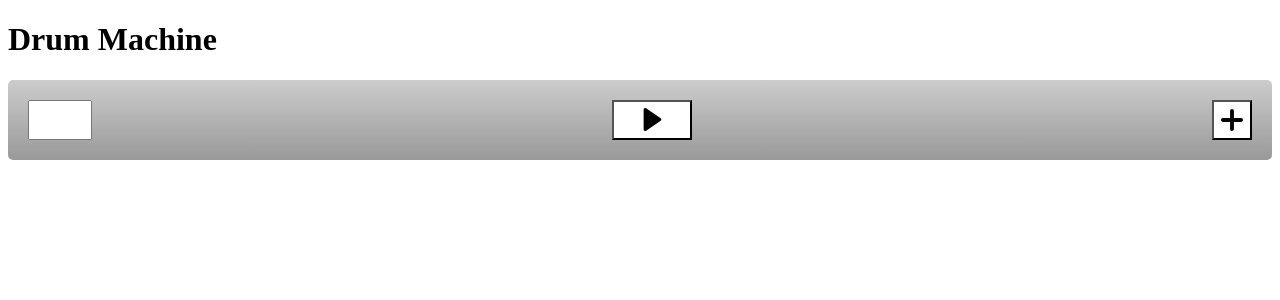
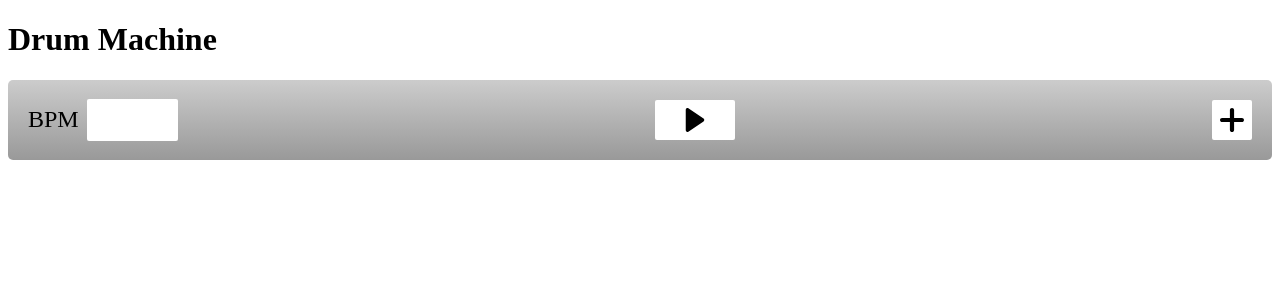
Before and after one commit to cschwartz525/drum-machine, a React app: page / in a window 1280 px wide. Shown: the top 300 px of the page. Built offline with nearby package versions, Linux system fonts and the light colour scheme.

Commit message:
Style BPMWrapper with SVG icon

```diff
--- a/src/components/ControlPanel/component.tsx
+++ b/src/components/ControlPanel/component.tsx
@@ -11,12 +11,32 @@ const Wrapper = styled.div`
     padding: 20px;
 `;
 
+const BPMWrapper = styled.div`
+    align-items: center;
+    display: flex;
+    height: 40px;
+
+    label {
+        font-size: 24px;
+        margin-right: 8px;
+    }
+
+    input {
+        border: none;
+        border-radius: 2px;
+        font-size: 24px;
+        height: 100%;
+    }
+`;
+
 const PlayStopButton = styled.button`
     background: url(${playIcon});
     background-color: #fff;
     background-position: center;
     background-repeat: no-repeat;
     background-size: 30%;
+    border: none;
+    border-radius: 2px;
     cursor: pointer;
     height: 40px;
     width: 80px;
@@ -28,6 +48,8 @@ const AddTrackButton = styled.button`
     background-position: center;
     background-repeat: no-repeat;
     background-size: 60%;
+    border: none;
+    border-radius: 2px;
     cursor: pointer;
     height: 40px;
     width: 40px;
@@ -35,12 +57,15 @@ const AddTrackButton = styled.button`
 
 const ControlPanel = (): JSX.Element => (
     <Wrapper>
+        <BPMWrapper>
+            <label>BPM</label>
             <input
                 max='200'
                 min='1'
                 name='bpm'
                 type='number'
             ></input>
+        </BPMWrapper>
         <PlayStopButton
             title='Play'
         />
```
Lines whose indentation alone changed are shown as unchanged.
